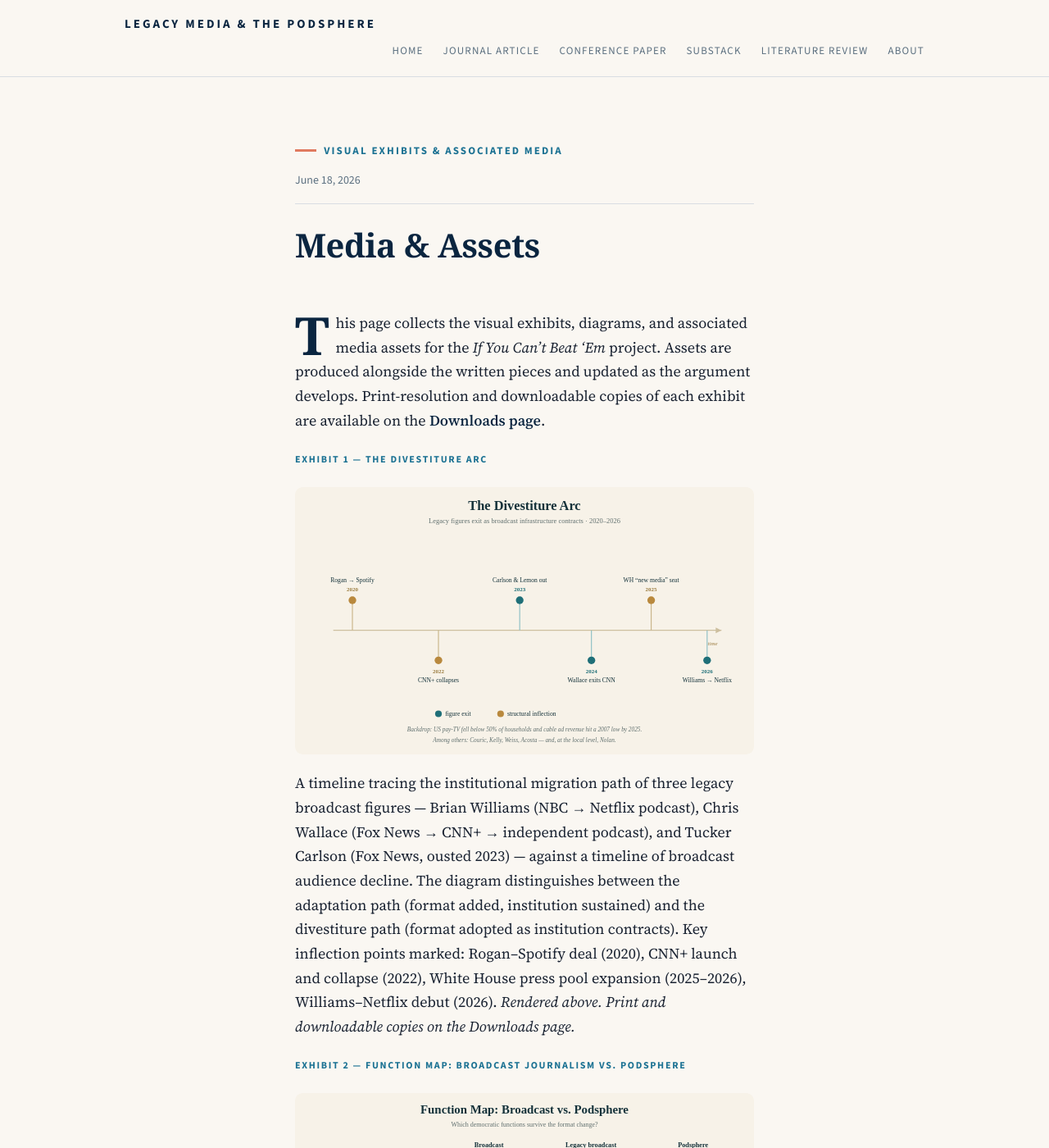
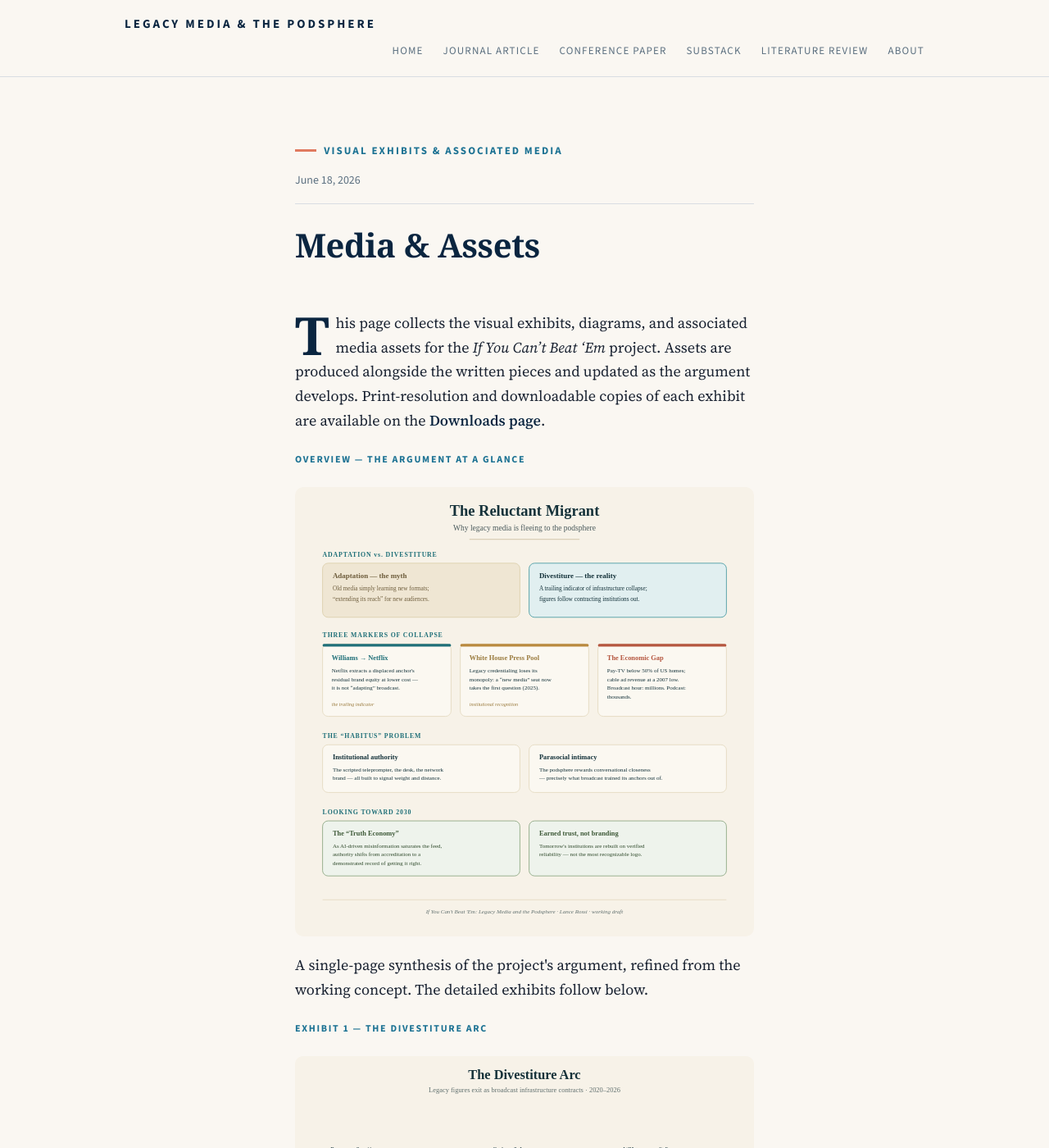
Before and after one commit to lancerossiconsulting/legacy-media-podsphere, a Jekyll site: the page built from media.md, in a window 1280 px wide and 1400 px high. Shown: the whole window at 82% size. Built offline with Jekyll 4.4.1, drawn with Linux system fonts in a browser that asks for light colours.

Commit message:
Add refined overview infographic (clean SVG rebuild of the concept art) to top of Media page

```diff
--- a/media.md
+++ b/media.md
@@ -8,6 +8,12 @@ description: "Visual exhibits, infographics, and associated media for the Legacy
 ---
 
 This page collects the visual exhibits, diagrams, and associated media assets for the *If You Can't Beat 'Em* project. Assets are produced alongside the written pieces and updated as the argument develops. Print-resolution and downloadable copies of each exhibit are available on the [Downloads page]({{ '/downloads/' | relative_url }}).
+
+<div class="exhibit">
+  <p class="block-label">Overview — The Argument at a Glance</p>
+  <img src="{{ '/assets/exhibits/overview-infographic.svg' | relative_url }}" alt="One-page visual summary: adaptation versus divestiture; three markers of collapse (Williams on Netflix, the White House press-pool new-media seat, and the economic gap); the habitus problem (institutional authority versus parasocial intimacy); and looking toward 2030 (the truth economy and earned trust)." style="width:100%;height:auto;display:block;margin:1.25rem 0;border-radius:8px;" />
+  <p>A single-page synthesis of the project's argument, refined from the working concept. The detailed exhibits follow below.</p>
+</div>
 
 <div class="exhibit">
   <p class="block-label">Exhibit 1 — The Divestiture Arc</p>
```
Also changed, not shown: assets/exhibits/overview-infographic.svg (added).
